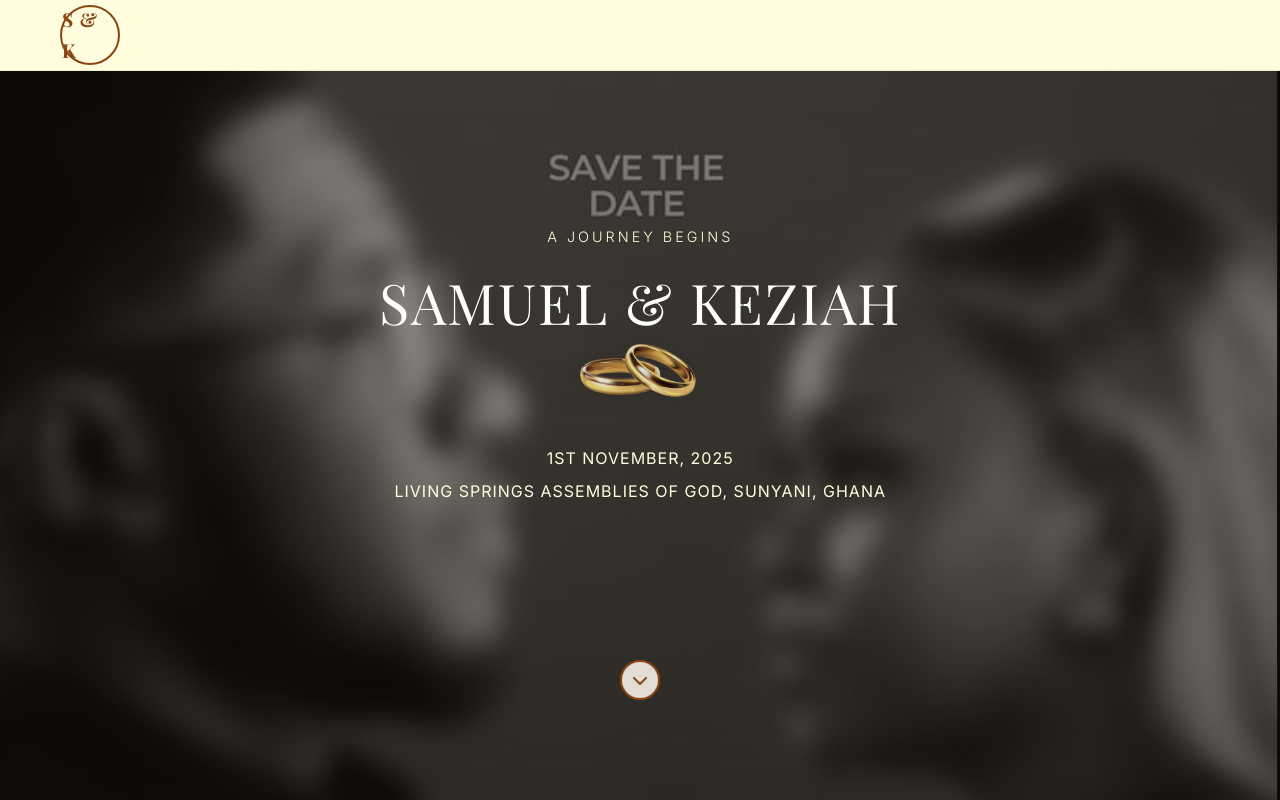
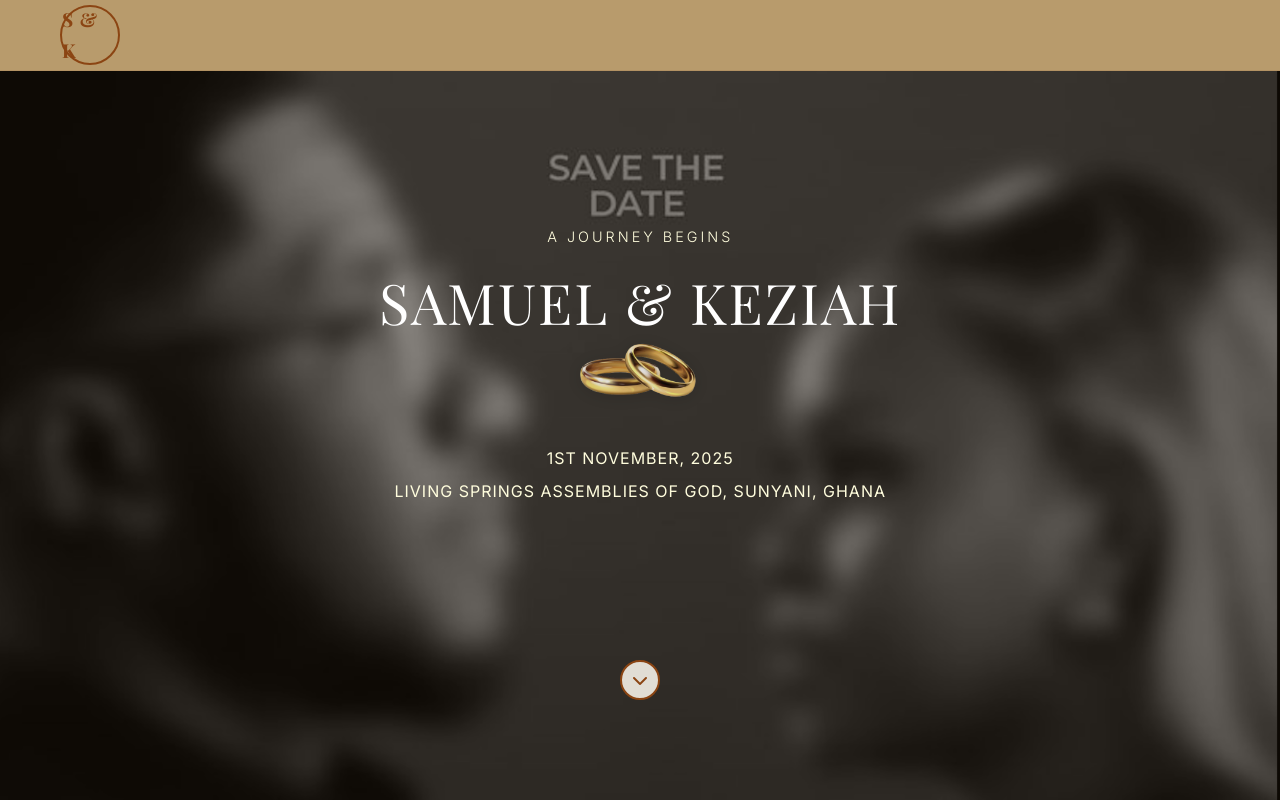
Before and after one commit to kobby12-2/Wedding, a plain HTML site: page index.html in a window 1280 px wide. Drawn offline with nearby package versions, Linux system fonts and the light colour scheme.

Commit message:
Update styles.css

```diff
--- a/styles.css
+++ b/styles.css
@@ -35,7 +35,7 @@ body {
     position: fixed;
     top: 0;
     width: 100%;
-    background: #fffddd;
+    background:  #b89b6c;
     backdrop-filter: blur(10px);
     z-index: 1000;
     transition: all 0.3s ease;
```
